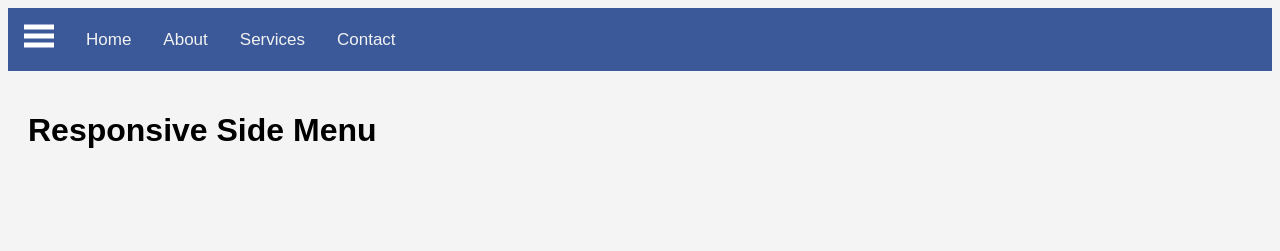
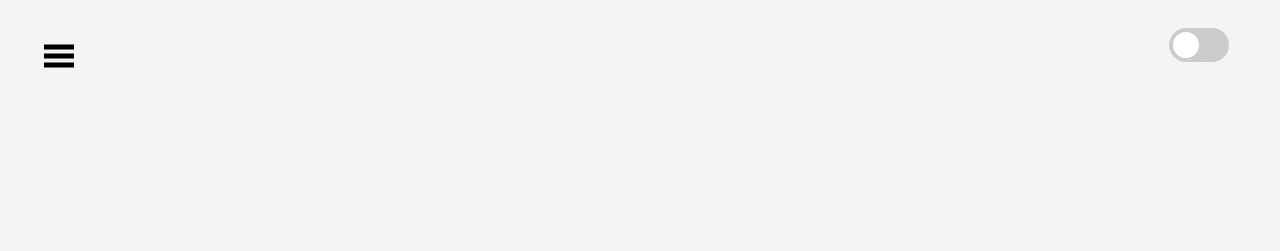
Before and after one commit to keipham/project1, a plain HTML site: page index.html in a window 1280 px wide. Shown: the top 251 px of the page. Drawn offline with Linux system fonts and the light colour scheme.

Commit message:
Add toggle button

```diff
--- a/index.html
+++ b/index.html
@@ -1,32 +1,10 @@
 <!DOCTYPE html>
-<html lang="en">
 <head>
   <meta charset="UTF-8">
-  <meta name="viewport" content="width=device-width, initial-scale=1.0">
-  <meta http-equiv="X-UA-Compatible" content="ie=edge">
   <title>Responsive Side Menu</title>
   <link rel="stylesheet" href="style.css">
 </head>
 <body>
-  <nav class="navbar">
-    <span class="open-slide">
-      <a href="#" onclick="openSlideMenu()">
-        <svg width="30" height="30">
-            <path d="M0,5 30,5" stroke="#fff" stroke-width="5"/>
-            <path d="M0,14 30,14" stroke="#fff" stroke-width="5"/>
-            <path d="M0,23 30,23" stroke="#fff" stroke-width="5"/>
-        </svg>
-      </a>
-    </span>
-
-    <ul class="navbar-nav">
-      <li><a href="#">Home</a></li>
-      <li><a href="#">About</a></li>
-      <li><a href="#">Services</a></li>
-      <li><a href="#">Contact</a></li>
-    </ul>
-  </nav>
-
   <div id="side-menu" class="side-nav">
     <a href="#" class="btn-close" onclick="closeSlideMenu()">&times;</a>
     <a href="#">Home</a>
@@ -36,10 +14,34 @@
   </div>
 
   <div id="main">
-    <h1>Responsive Side Menu</h1>
+      <span class="open-slide">
+          <a href="#" onclick="toggleSlideMenu()">
+            <svg width="30" height="30">
+                <path d="M0,5 30,5" stroke="#000" stroke-width="5"/>
+                <path d="M0,14 30,14" stroke="#000" stroke-width="5"/>
+                <path d="M0,23 30,23" stroke="#000" stroke-width="5"/>
+            </svg>
+          </a>
+      </span>
+    <!--<h1>Responsive Side Menu</h1>-->
+    <label class="switch">
+      <input type="checkbox" onclick="document.getElementById('main').classList.toggle('active');">
+      <span class="slider round"></span>
+    </label>
   </div>
 
   <script>
+    function toggleSlideMenu(){
+      var menu = document.getElementById('side-menu');
+      var main = document.getElementById('main');
+      if (menu.style.width === '0px'){
+        menu.style.width = '250px';
+        main.style.marginLeft = '250px';
+      } else {
+        menu.style.width = '0';
+        main.style.marginLeft = '0';
+      }
+    }
     function openSlideMenu(){
       document.getElementById('side-menu').style.width = '250px';
       document.getElementById('main').style.marginLeft = '250px';
--- a/style.css
+++ b/style.css
@@ -5,12 +5,22 @@ body{
 }
 
 .navbar{
-  background-color:#3b5998;
+  background-color:#000;
   overflow:hidden;
   height:63px;
 }
 
-.navbar a{
+.navbar-nav li a{
+  float:right;
+  display:block;
+  color:#f2f2f2;
+  text-align:center;
+  padding:14px 16px;
+  text-decoration:none;
+  font-size:17px;
+  transition:0.3s;
+}
+.open-slide{
   float:left;
   display:block;
   color:#f2f2f2;
@@ -18,6 +28,7 @@ body{
   padding:14px 16px;
   text-decoration:none;
   font-size:17px;
+  transition:0.3s;
 }
 
 .navbar ul{
@@ -25,9 +36,11 @@ body{
   list-style:none;
 }
 
-.navbar a:hover{
+.navbar li a:hover{
   background-color:#ddd;
   color:#000;
+  font-size:19px;
+  transition:0.3s;
 }
 
 .side-nav{
@@ -46,6 +59,7 @@ body{
 
 .side-nav a{
   padding:10px 10px 10px 30px;
+  border-bottom: 1px solid rgba(100,100,100,0.3);
   text-decoration:none;
   font-size:22px;
   color:#ccc;
@@ -55,6 +69,7 @@ body{
 
 .side-nav a:hover{
   color:#fff;
+  font-size: 24px;
 }
 
 .side-nav .btn-close{
@@ -65,6 +80,9 @@ body{
   margin-left:50px;
 }
 
+.active {
+  background-color: grey;
+}
 #main{
   transition:margin-left 0.5s;
   padding:20px;
@@ -79,3 +97,67 @@ body{
 @media(min-width:568px){
   /*.open-slide{display:none}*/
 }
+
+/* The switch - the box around the slider */
+.switch {
+  position: absolute;
+  display: inline-block;
+  width: 60px;
+  height: 34px;
+  right:4%;
+}
+
+/* Hide default HTML checkbox */
+.switch input {
+  opacity: 0;
+  width: 0;
+  height: 0;
+}
+
+/* The slider */
+.slider {
+  position: absolute;
+  cursor: pointer;
+  top: 0;
+  left: 0;
+  right: 0;
+  bottom: 0;
+  background-color: #ccc;
+  -webkit-transition: .4s;
+  transition: .4s;
+}
+
+.slider:before {
+  position: absolute;
+  content: "";
+  height: 26px;
+  width: 26px;
+  left: 4px;
+  bottom: 4px;
+  background-color: white;
+  /*-webkit-transition: .4s;*/
+  transition: .4s;
+}
+
+input:checked + .slider {
+  background-color: #2196F3;
+}
+
+input:focus + .slider {
+  box-shadow: 0 0 1px #2196F3;
+}
+
+input:checked + .slider:before {
+  /*-webkit-transform: translateX(26px);*/
+  -ms-transform: translateX(26px);
+  transform: translateX(26px);
+}
+
+/* Rounded sliders */
+.slider.round {
+  border-radius: 34px;
+}
+
+.slider.round:before {
+  border-radius: 50%;
+}
```
